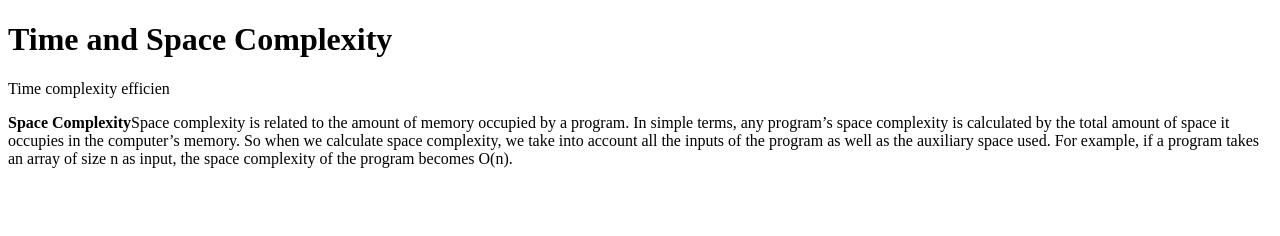
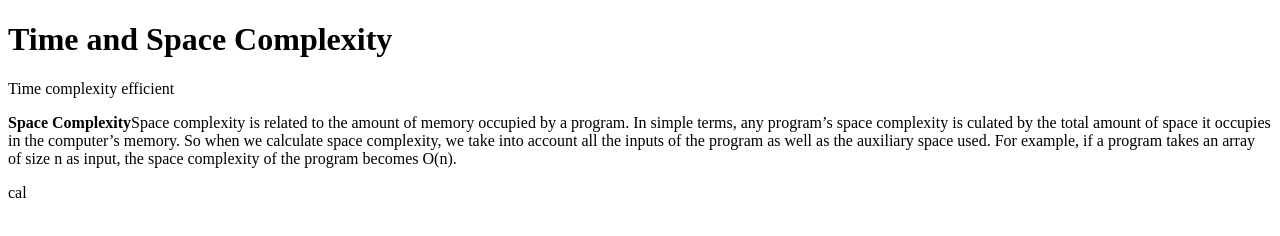
Before and after one commit to acciojob/time-and-space-complexity-Kumar5577, a website: page main.html in a window 1280 px wide. Drawn offline with Linux system fonts and the light colour scheme.

Commit message:
created a submission

```diff
--- a/main.html
+++ b/main.html
@@ -9,9 +9,9 @@
 <body>
 	<!-- the entire body must be written by student -->
 	<h1>Time and Space Complexity</h1>
-	<p>Time complexity efficien</p>
-	<p><b>Space Complexity</b>Space complexity is related to the amount of memory occupied by a program. In simple terms, any program’s space complexity is calculated by the total amount of space it occupies in the computer’s memory. So when we calculate space complexity, we take into account all the inputs of the program as well as the auxiliary space used. For example, if a program takes an array of size n as input, the space complexity of the program becomes O(n).</p>
-
+	<p>Time complexity efficient</p>
+	<p><b>Space Complexity</b>Space complexity is related to the amount of memory occupied by a program. In simple terms, any program’s space complexity is culated by the total amount of space it occupies in the computer’s memory. So when we calculate space complexity, we take into account all the inputs of the program as well as the auxiliary space used. For example, if a program takes an array of size n as input, the space complexity of the program becomes O(n).</p>
+	cal
     <script type="text/javascript" src="./script.js">
 </script>
 
```
